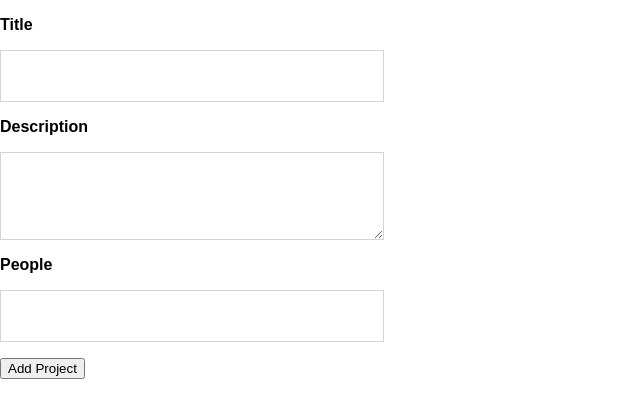
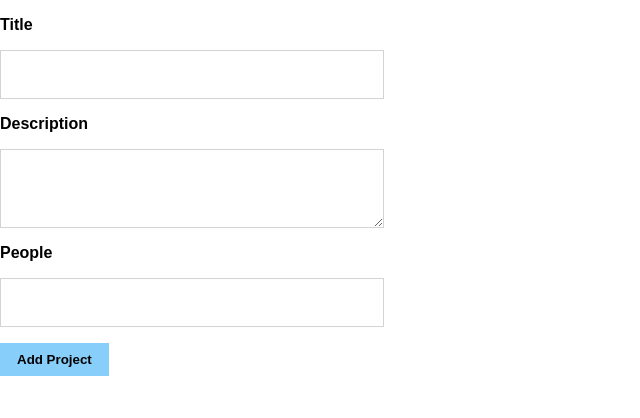
Before and after one commit to jmorales113/Project-Manager, a website: page index.html in a window 1280 px wide. Shown: the whole page, without its empty margins (0-640 px from the left). Drawn offline with Linux system fonts and the light colour scheme.

Commit message:
styled button

```diff
--- a/app.css
+++ b/app.css
@@ -20,7 +20,6 @@ label {
 }
 
 input, textarea {
-    font: inherit;
     padding: 1rem 1rem;
     width: 100%;
     max-width: 30%;
@@ -28,8 +27,23 @@ input, textarea {
 }
 
 input:focus, textarea:focus {
-    outline: none !important;
+    outline: none;
     border-color: lightskyblue;
     border: 1px solid lightskyblue;
     box-shadow: 0 0 3px lightskyblue
 }
+
+button {
+    background: lightskyblue;
+    border: 1px solid lightskyblue;
+    cursor: pointer;
+    color: black;
+    font-weight: bold;
+    padding: 0.5rem 1rem;
+    outline: none
+}
+
+button:hover, button:active {
+    background: deepskyblue;
+    border-color: deepskyblue
+}
```
